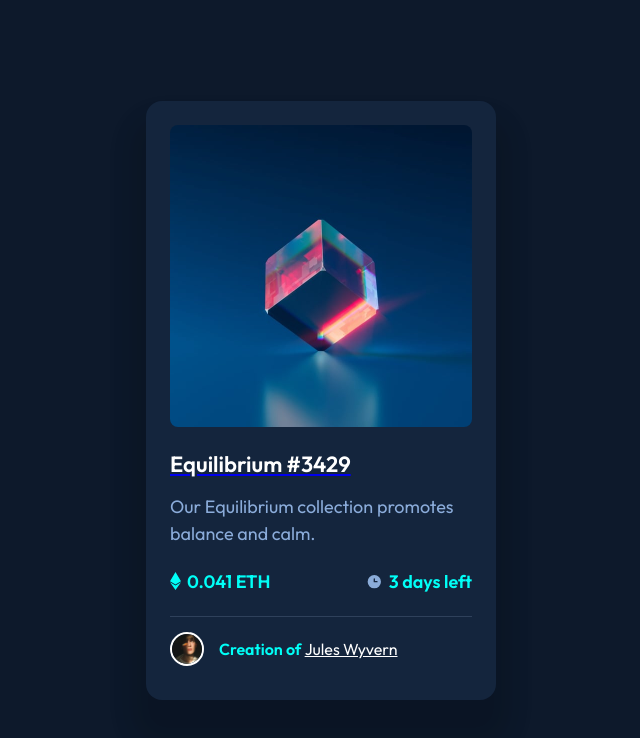
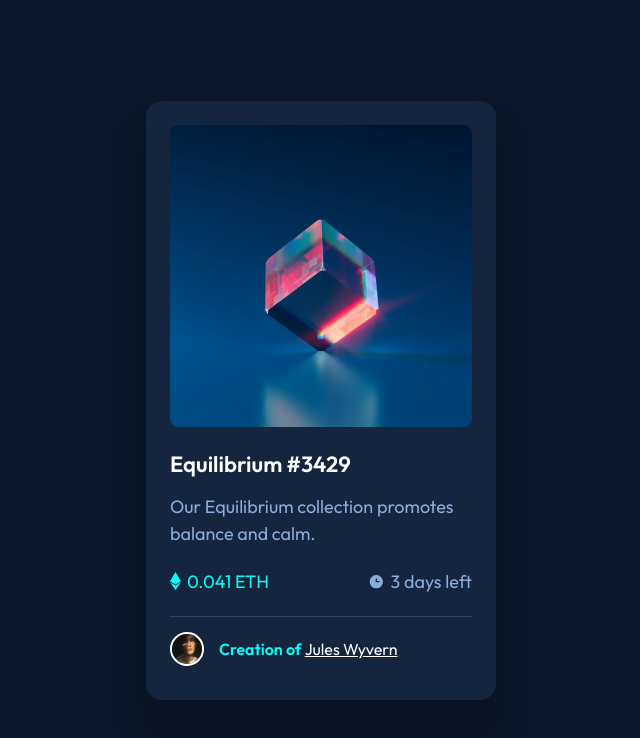
Before and after one commit to Barissev/nft-preview-card-component-main, a plain HTML site: page index.html in a window 1280 px wide. Shown: the whole page, without its empty margins (319-959 px from the left). Drawn offline with Linux system fonts and the light colour scheme.

Commit message:
Edited some mistakes I realized.

```diff
--- a/index.html
+++ b/index.html
@@ -33,7 +33,7 @@
 
 <div class="card__body">
 
-<a href="#">
+<a class="card__title-class" href="#">
 <h3 class="card__title"> Equilibrium #3429</h3>
 </a>
 
@@ -53,7 +53,7 @@
 <div class="card__countdown">
   <img src="/images/icon-clock.svg" alt=""
   class="card__icon">
-  <span> 3 days left</span>
+  <span class="countdown__span"> 3 days left</span>
 </div>
 <!-- Closes wrapper  --></div>
 
--- a/style.css
+++ b/style.css
@@ -13,6 +13,9 @@
     --fw-bold: 600;
     --fw-regular: 400;
     --fw-light:300;
+
+
+    --clr-primary-change: rgba(0, 255, 247, 0.5);
 
 }
 
@@ -66,7 +69,7 @@ body{
 
 
     content: url(/images/icon-view.svg);
-    background:var(--clr-primary-cyan);
+    background:var(--clr-primary-change);
     position: absolute;
     inset: 0;
     display: flex;
@@ -131,14 +134,14 @@ align-items: center;
 
     display: flex;
     align-items: center;
-    font-weight: var(--fw-bold);
+
 
 }
 
 
 .card__price{ color: var(--clr-primary-cyan);}
 .card__icon{margin-right: 6px;}
-.card__countdown{color: var(--clr-primary-cyan);}
+.card__countdown{color: var(--clr-primary-sblue); font-weight: var(--fw-r);}
 
 
 .card__footer{
@@ -176,3 +179,19 @@ align-items: center;
 
     color:var(--clr-primary-cyan)
 }
+
+
+.card__title-class{
+
+
+    text-decoration: none;
+
+}
+
+.countdown__spawn{
+
+
+    color: var(--clr-primary-sblue);
+
+
+}
```
